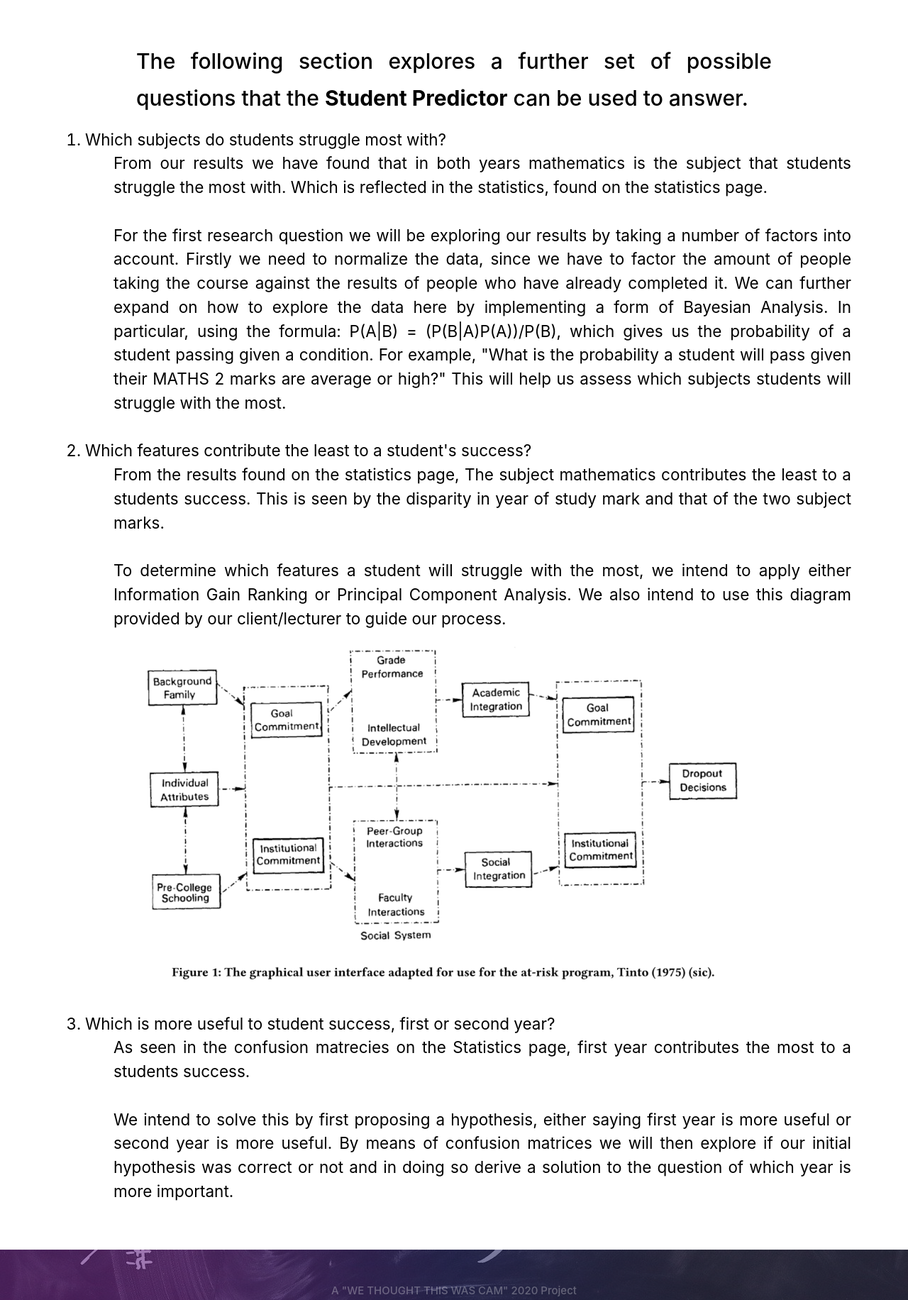
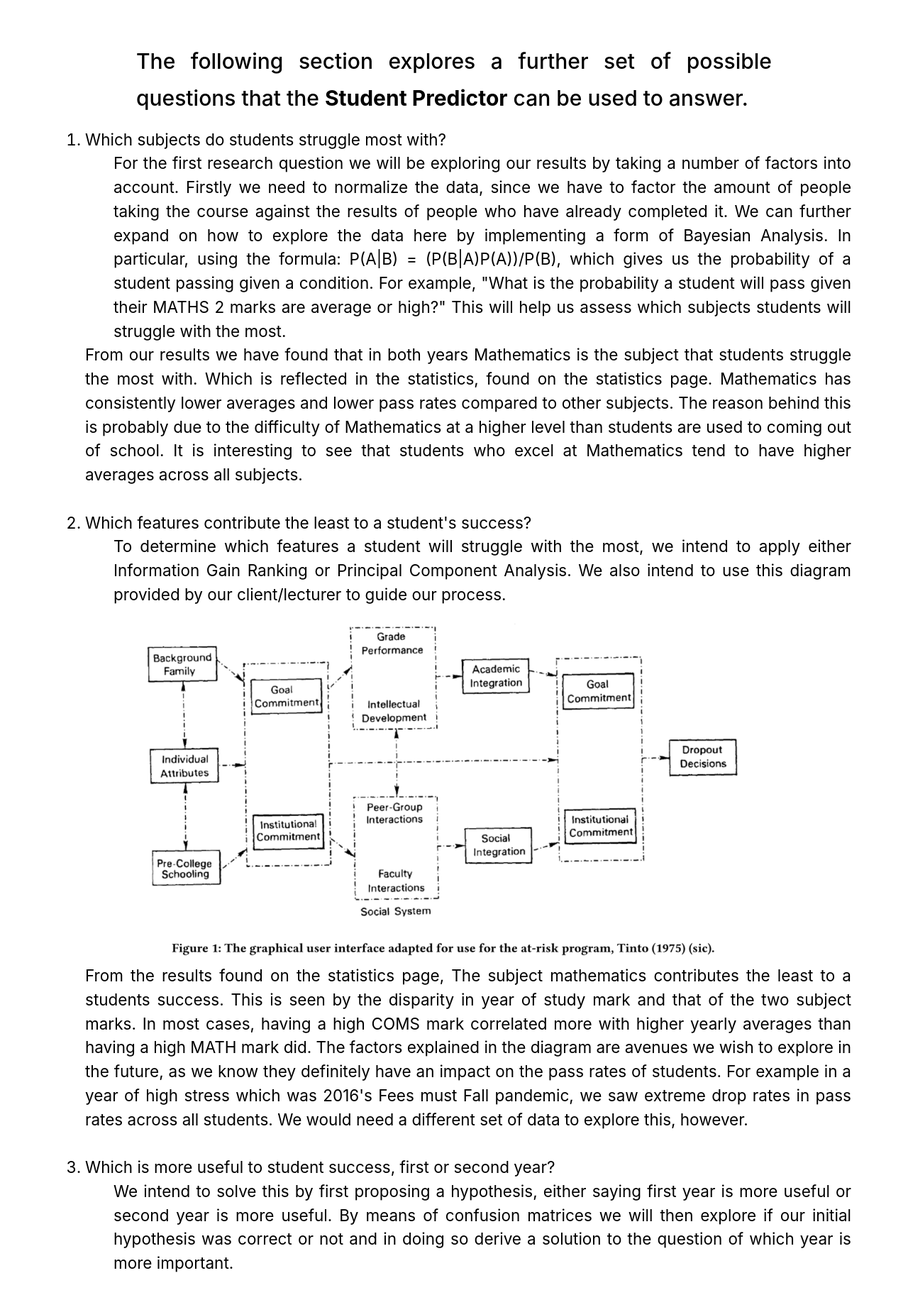
Before and after one commit to NicMuir/Software_Design_Project-2020, a Django app: template templates/student_predictor/Research.html in a window 1280 px wide. Shown: the part 717-2549 px from the top of the page at 71% size. Run offline with Django 3.2, Linux system fonts and the light colour scheme; the template is opened without the code that fills it, so the values that code supplies are empty; some libraries are stand-ins or nearby versions.

Commit message:
more content

```diff
--- a/templates/student_predictor/Research.html
+++ b/templates/student_predictor/Research.html
@@ -29,10 +29,7 @@
         </p>
         <ol style = "font-size: 1.5em;">
             <li>Which subjects do students struggle most with?
-                <ul>
-                    From our results we have found that in both years mathematics is the subject that students struggle the most with.
-                    Which is reflected in the statistics, found on the statistics page.
-                </ul>
+
                 <br>
                 <ul>
                     For the first research question we will be exploring our results by taking a number of factors into account.
@@ -45,14 +42,17 @@
                     which gives us the probability of a student passing given a condition. For example, "What is the probability a student will pass
                     given their MATHS 2 marks are average or high?" This will help us assess which subjects students will struggle with the most.
                 </ul>
+                    From our results we have found that in both years Mathematics is the subject that students struggle the most with.
+                    Which is reflected in the statistics, found on the statistics page. Mathematics has consistently lower averages and lower
+                    pass rates compared to other subjects. The reason behind this is probably due to the difficulty of Mathematics at a higher level than
+                    students are used to coming out of school. It is interesting to see that students who excel at Mathematics tend to have higher averages
+                    across all subjects.
+                </ul>
             </li>
             <br>
             <li>
                 Which features contribute the least to a student's success?
-                <ul>
-                    From the results found on the statistics page, The subject mathematics contributes the least to a students success.
-                    This is seen by the disparity in year of study mark and that of the two subject marks.
-                </ul>
+
                 <br>
                 <ul>
                     To determine which features a student will struggle with the most, we intend to apply either Information Gain Ranking or Principal
@@ -61,18 +61,31 @@
                     We also intend to use this diagram provided by our client/lecturer to guide our process.
                     <div class = "container"><img style="max-width: 90%; height: auto;" src = "/static/img/researchimage.png"></div>
                 </ul>
+
+                    From the results found on the statistics page, The subject mathematics contributes the least to a students success.
+                    This is seen by the disparity in year of study mark and that of the two subject marks. In most cases, having a high COMS mark
+                    correlated more with higher yearly averages than having a high MATH mark did. The factors explained in the diagram are avenues
+                    we wish to explore in the future, as we know they definitely have an impact on the pass rates of students. For example in a year of
+                    high stress which was 2016's Fees must Fall pandemic, we saw extreme drop rates in pass rates across all students. We would need a
+                    different set of data to explore this, however.
+
+                </ul>
             </li>
             <br>
             <li>
                 Which is more useful to student success, first or second year?
-                <ul>
-                    As seen in the confusion matrecies on the Statistics page, first year contributes the most to a students success.
-                </ul>
                 <br>
                 <ul>
                     We intend to solve this by first proposing a hypothesis, either saying first year is more useful or second year is more useful.
                     By means of confusion matrices we will then explore if our initial hypothesis was correct or not and in doing so derive a
                     solution to the question of which year is more important.
+                </ul>
+                 <br>
+                 <ul>
+                    Our proposed hypothesis is that first year is more useful to predict student's success than second year. This hypothesis
+                    is substantiated by the confusion matrices. The diagonal of the confusion matrix shows the correct predictions for low and medium risks.
+                    for first year we get a total of 76 students along the diagonals and for 2nd year we get 70 students over a consistent sample size.
+                    This shows us that the first year predictions are more accurate and therefore more significant to the prediction contribution.
                 </ul>
             </li>
         </ol>
```
